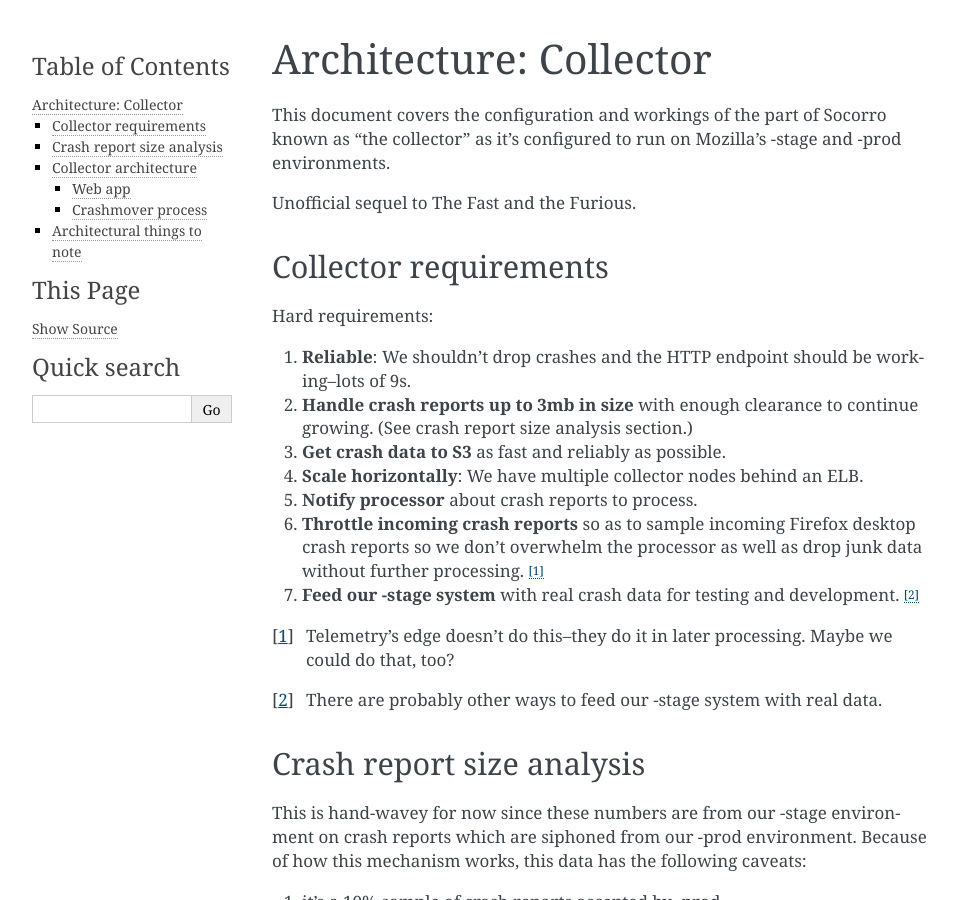
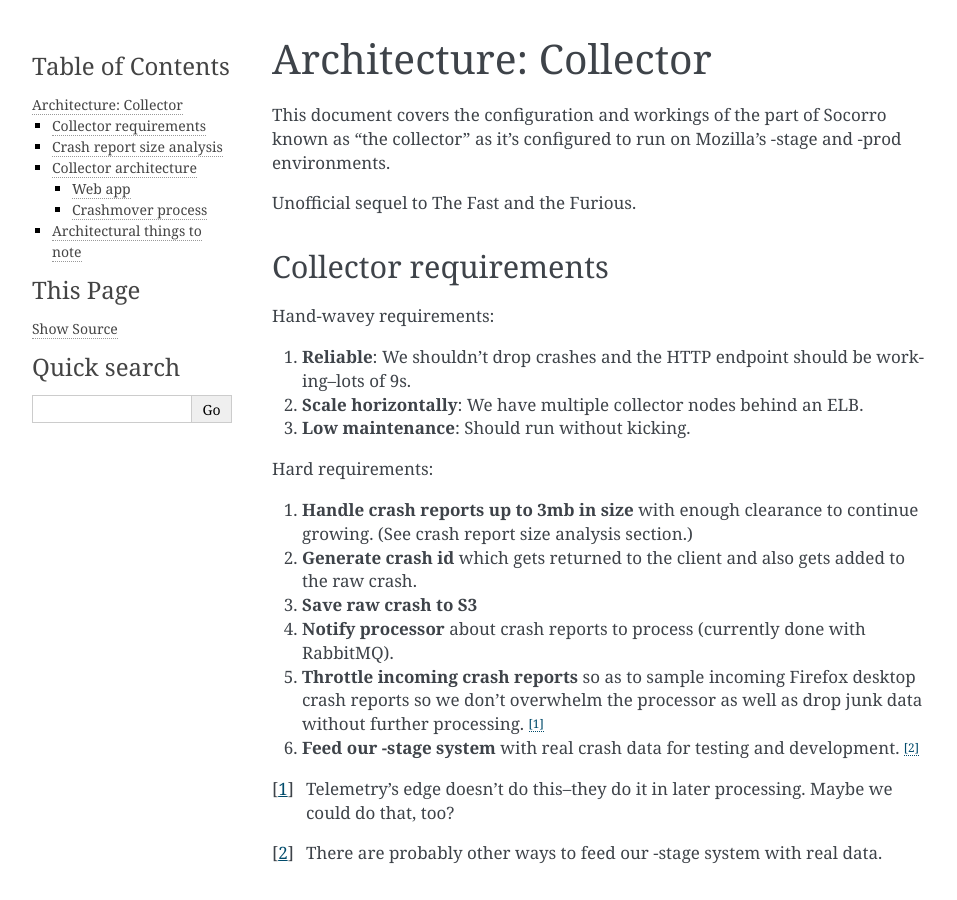
Before and after one commit to willkg/socorro-zero, a Sphinx documentation site: the page built from docs/arch_collector.rst, in a window 1280 px wide and 900 px high. Shown: the whole window, without its empty margins (148-1105 px from the left). Built offline with Sphinx 7.4.7, drawn with Linux system fonts in a browser that asks for light colours.

Commit message:
Tweak collector requirements a bit to include crashid

```diff
--- a/docs/arch_collector.rst
+++ b/docs/arch_collector.rst
@@ -12,19 +12,26 @@
 Collector requirements
 ======================
 
-Hard requirements:
+Hand-wavey requirements:
 
 1. **Reliable**: We shouldn't drop crashes and the HTTP endpoint should be
    working--lots of 9s.
-2. **Handle crash reports up to 3mb in size** with enough clearance to continue
+2. **Scale horizontally**: We have multiple collector nodes behind an ELB.
+3. **Low maintenance**: Should run without kicking.
+
+Hard requirements:
+
+1. **Handle crash reports up to 3mb in size** with enough clearance to continue
    growing. (See crash report size analysis section.)
-3. **Get crash data to S3** as fast and reliably as possible.
-4. **Scale horizontally**: We have multiple collector nodes behind an ELB.
-5. **Notify processor** about crash reports to process.
-6. **Throttle incoming crash reports** so as to sample incoming Firefox desktop
+2. **Generate crash id** which gets returned to the client and also gets added
+   to the raw crash.
+3. **Save raw crash to S3**
+4. **Notify processor** about crash reports to process (currently done with
+   RabbitMQ).
+5. **Throttle incoming crash reports** so as to sample incoming Firefox desktop
    crash reports so we don't overwhelm the processor as well as drop junk data
    without further processing. [#]_
-7. **Feed our -stage system** with real crash data for testing and development. [#]_
+6. **Feed our -stage system** with real crash data for testing and development. [#]_
 
 .. [#] Telemetry's edge doesn't do this--they do it in later processing. Maybe
        we could do that, too?
```
